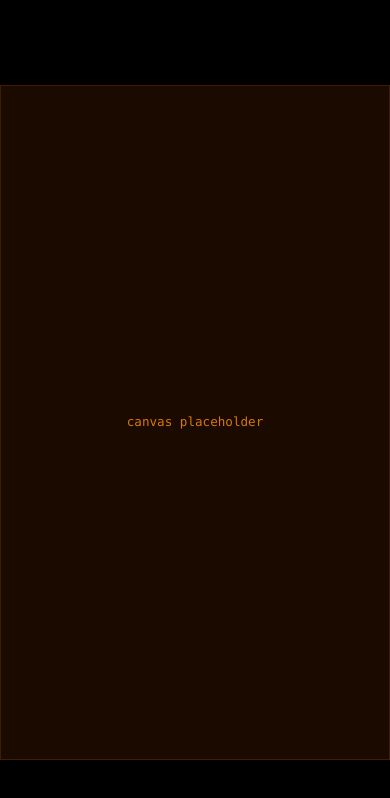
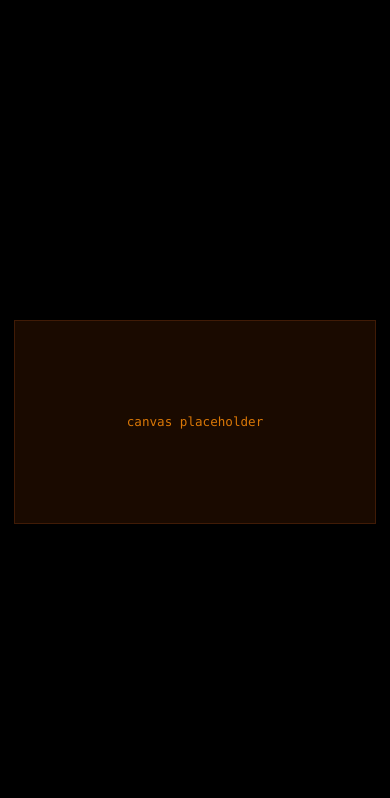
Before and after one commit to danfarrdotcom/danfarr.com, a Next.js app: page /games/sand-wizard in a window 390 px wide. Shown: the top 798 px of the page. Built offline with nearby package versions, Linux system fonts and the light colour scheme.

Commit message:
fix: responsive canvas container, add page description metadata

```diff
--- a/app/games/sand-wizard/page.tsx
+++ b/app/games/sand-wizard/page.tsx
@@ -2,14 +2,15 @@ import { Metadata } from 'next';
 
 export const metadata: Metadata = {
   title: 'Sand Wizard — Dan Farr',
+  description: 'A desert survival game. Walk through the sand. Place it, remove it. Survive.',
 };
 
 export default function SandWizardPage() {
   return (
-    <main className="min-h-screen bg-black flex items-center justify-center">
+    <main className="min-h-screen bg-black flex items-center justify-center p-4">
       <div
-        className="border border-amber-900/40"
-        style={{ width: 1200, height: 675, background: '#1a0a00' }}
+        className="border border-amber-900/40 w-full max-w-[1200px] aspect-video"
+        style={{ background: '#1a0a00' }}
       >
         {/* SandWizardGame component goes here — added in Track D */}
         <div className="w-full h-full flex items-center justify-center text-amber-600 font-mono text-sm">
```
